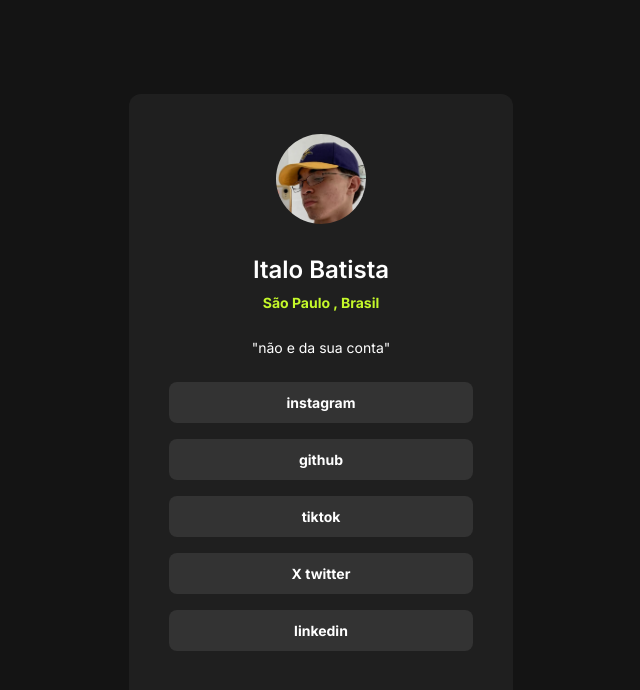
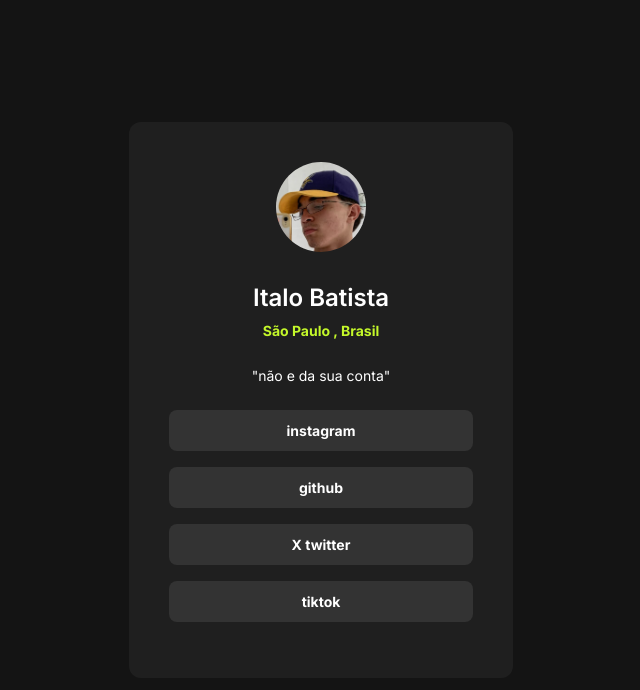
Before and after one commit to vilelaitalo96/link-tree, a plain HTML site: page index.html in a window 1280 px wide. Shown: the whole page, without its empty margins (319-959 px from the left). Drawn offline with Linux system fonts and the light colour scheme.

Commit message:
finalização

```diff
--- a/index.html
+++ b/index.html
@@ -28,14 +28,12 @@
       <li>
         <a href="https://github.com/vilelaitalo96" target="_blank">github</a>
       </li>
-      <li>
-        <a href="https://www.tiktok.com/@italovll_?lang=pt_BR" target="_blank">tiktok</a>
-      </li>
+
       <li>
         <a href="https://x.com/vilelaitallo" target="_blank ">X twitter</a>
       </li>
       <li>
-        <a href="linkedin">linkedin</a>
+        <a href="https://www.tiktok.com/@italovll_?lang=pt_BR"target="_blank ">tiktok</a>
       </li>
     </ul>
 
```
